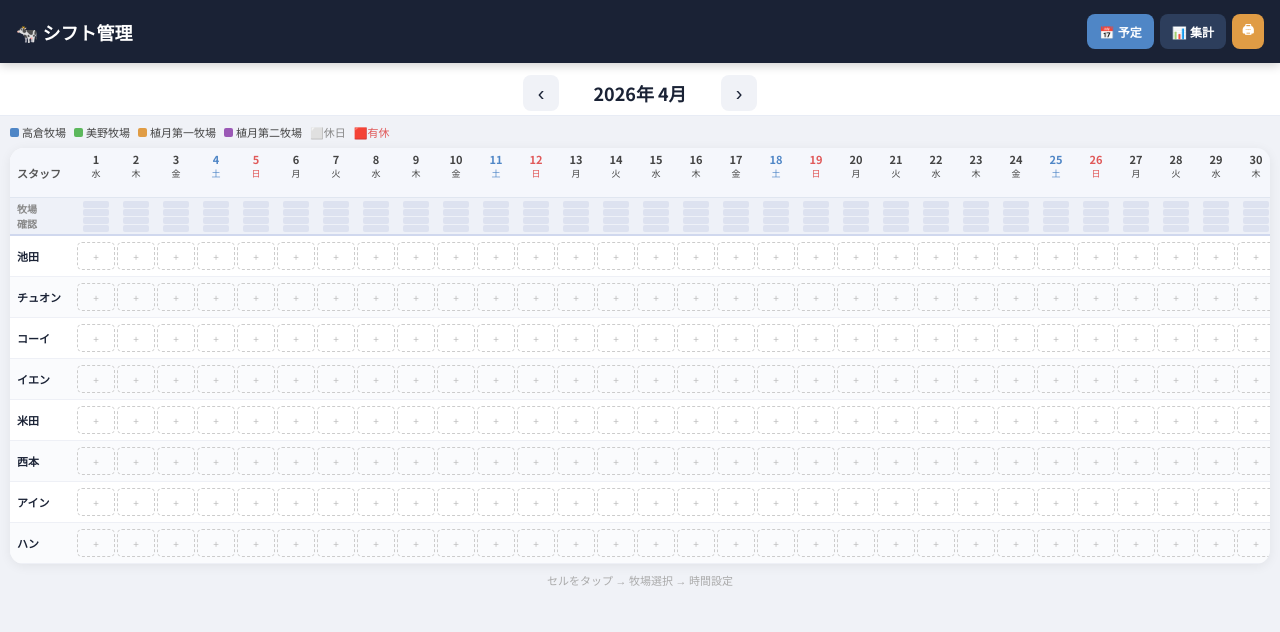
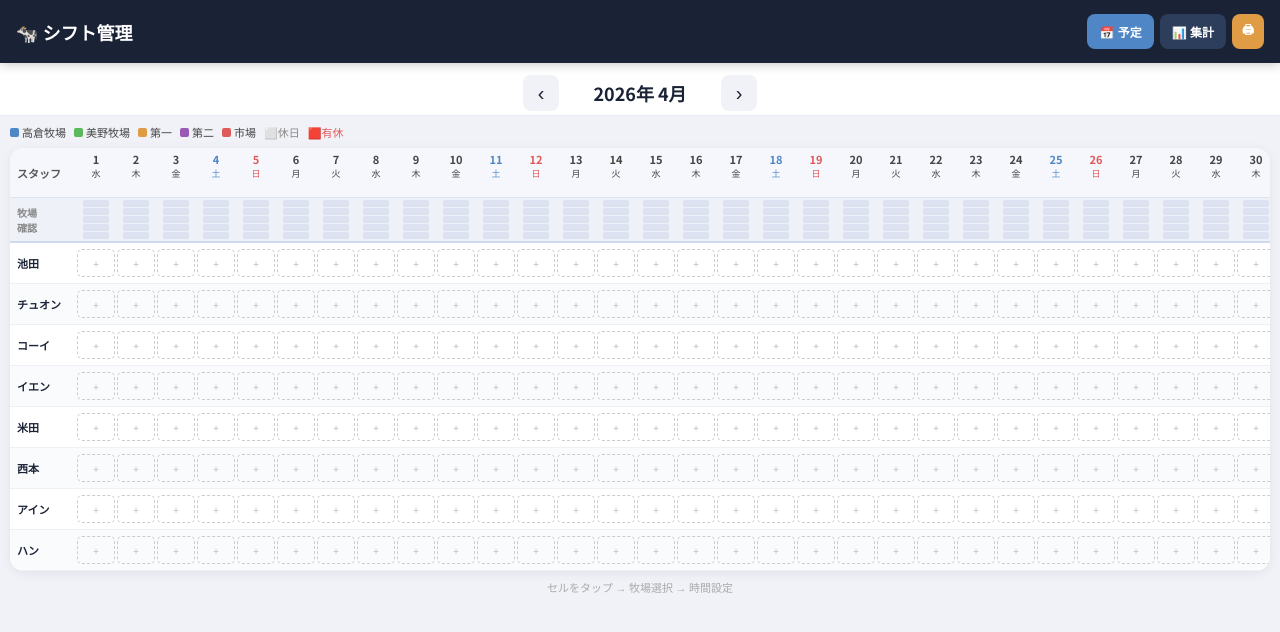
Before and after one commit to f2zv5xpgmr-max/shift-manager, a React (Create React App) app: page / in a window 1280 px wide. Shown: the top 632 px of the page. Built offline with nearby package versions, Linux system fonts and the light colour scheme.

Commit message:
Update App.js

```diff
--- a/src/App.js
+++ b/src/App.js
@@ -12,12 +12,12 @@ const INIT_STAFF = [
 ];
 
 const LOCATIONS = [
-  { id: 1, name: "高倉牧場",     color: "#4f86c6", start: "07:00", end: "17:00", breakMin: 120, breakStart: "11:00", breakEnd: "13:00" },
-  { id: 2, name: "美野牧場",     color: "#5cb85c", start: "07:00", end: "17:00", breakMin: 120, breakStart: "11:00", breakEnd: "13:00" },
-  { id: 3, name: "植月第一牧場", color: "#e09c45", start: "06:00", end: "18:00", breakMin: 240, breakStart: "10:00", breakEnd: "14:00" },
-  { id: 4, name: "植月第二牧場", color: "#9b59b6", start: "06:00", end: "18:00", breakMin: 240, breakStart: "10:00", breakEnd: "14:00" },
+  { id: 1, name: "\u9ad8\u5009\u7267\u5834", color: "#4f86c6", start: "07:00", end: "17:00", breakMin: 120, breakStart: "11:00", breakEnd: "13:00" },
+  { id: 2, name: "\u7f8e\u91ce\u7267\u5834", color: "#5cb85c", start: "07:00", end: "17:00", breakMin: 120, breakStart: "11:00", breakEnd: "13:00" },
+  { id: 3, name: "\u7b2c\u4e00", color: "#e09c45", start: "06:00", end: "18:00", breakMin: 240, breakStart: "10:00", breakEnd: "14:00" },
+  { id: 4, name: "\u7b2c\u4e8c", color: "#9b59b6", start: "06:00", end: "18:00", breakMin: 240, breakStart: "10:00", breakEnd: "14:00" },
+  { id: 5, name: "\u5e02\u5834", color: "#e05a5a", start: "07:00", end: "17:00", breakMin: 60, breakStart: "12:00", breakEnd: "13:00" },
 ];
-
 const REQUIRED_WORK_DAYS = 25;
 const DAYS_JP = ["日", "月", "火", "水", "木", "金", "土"];
 
```
